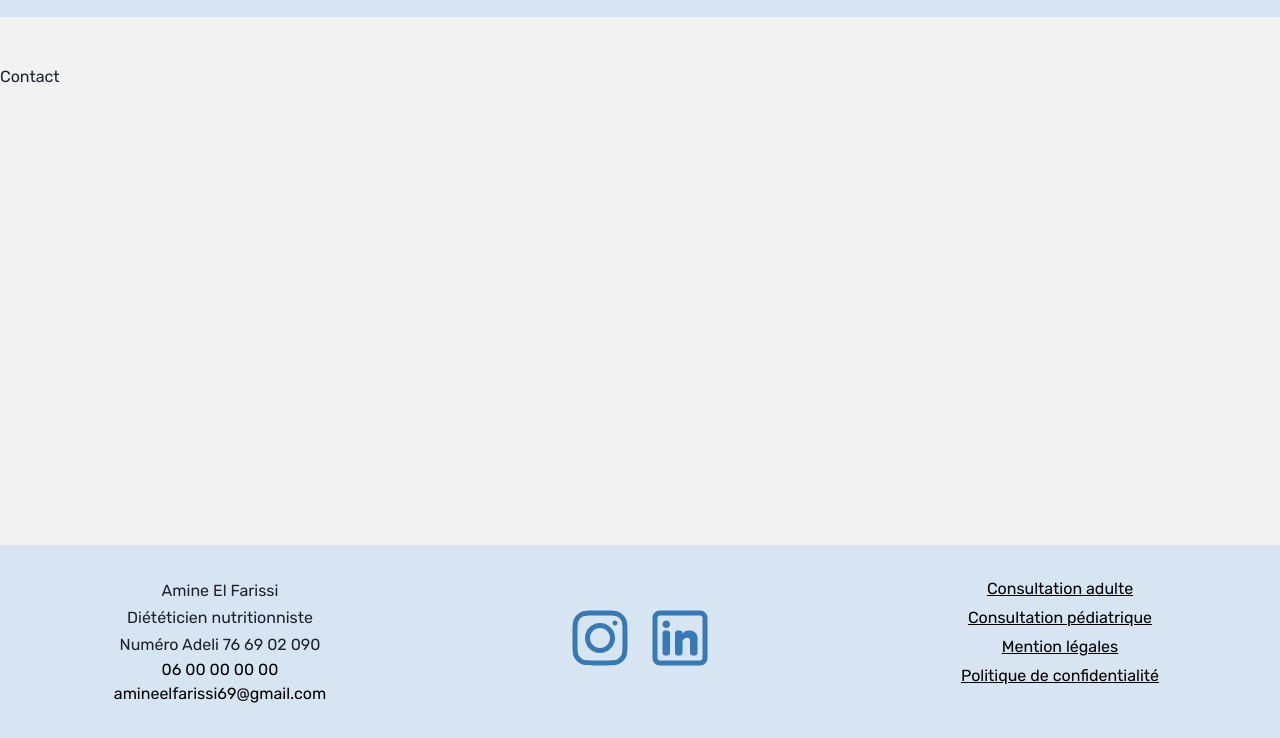
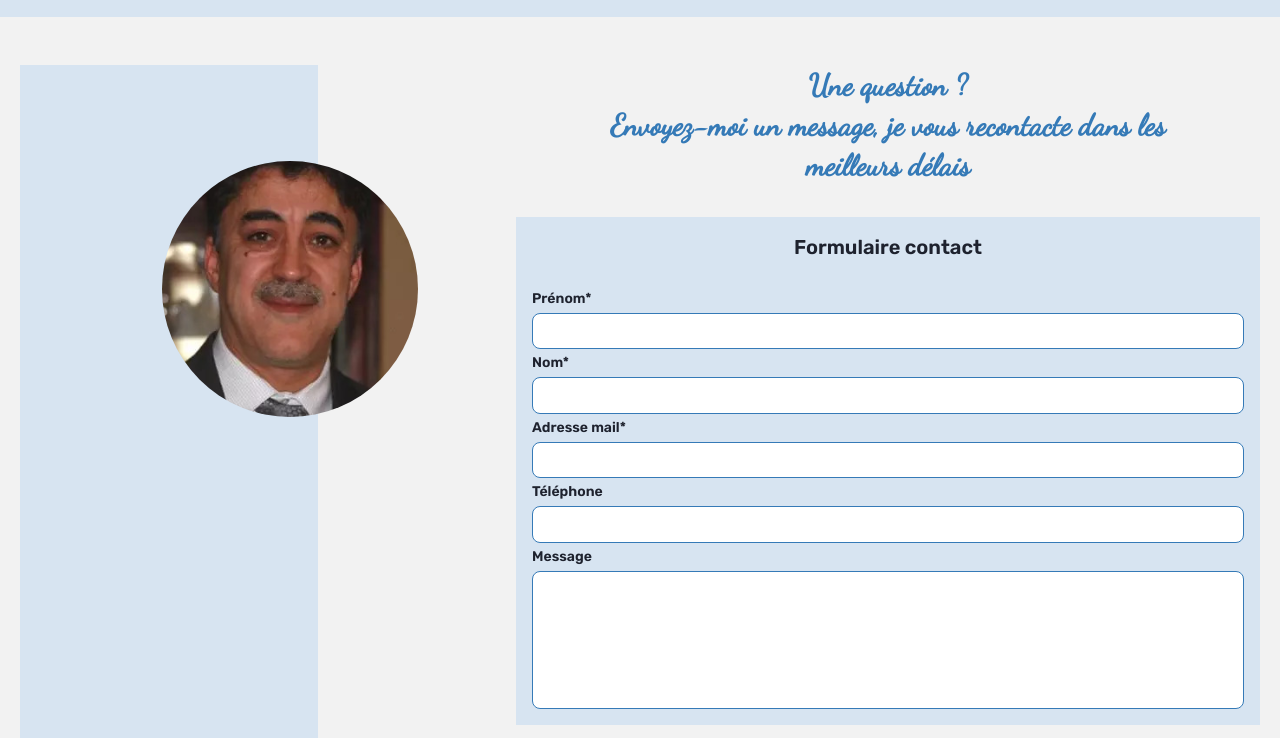
Before and after one commit to MFallahi23/med-project-1, an Astro site: page /contact in a window 1280 px wide. Shown: the part 62-800 px from the top of the page. Built offline with nearby package versions, Linux system fonts and the light colour scheme; Astro itself is replaced by a stand-in of ours.

Commit message:
feat: add pediatric consultation + contact form

```diff
--- a/src/pages/contact.astro
+++ b/src/pages/contact.astro
@@ -1,5 +1,102 @@
 ---
+import { Image } from "astro:assets";
 import BaseLayout from "../layouts/BaseLayout.astro";
+import docImg from "../images/docImg.jpg";
 ---
 
-<BaseLayout> Contact </BaseLayout>
+<BaseLayout title="Contact - Amine El Farissi">
+  <section class="contact">
+    <h1 class="visually-hidden">
+      Page de contact d'Amine El Farissi - Diététicien nutritionniste à
+      Casablanca
+    </h1>
+    <div class="container">
+      <div class="contact__wrapper">
+        <div class="contact__left">
+          <div class="contact__rectangle">
+            <Image
+              class="contact__img"
+              src={docImg}
+              width={256}
+              height={256}
+              alt="Photo d'Amine El Farissi - Diététicien nutritionniste à Casablanca"
+            />
+          </div>
+        </div>
+        <div class="contact__right">
+          <h2 class="contact__title">
+            Une question ? <br />
+            Envoyez-moi un message, je vous recontacte dans les meilleurs délais
+          </h2>
+          <form
+            class="contact__form"
+            id="contact-form"
+            method="POST"
+            action="#"
+          >
+            <div class="contact__form-inner">
+              <h3 class="contact__form-title">Formulaire contact</h3>
+              <div class="custom-input">
+                <label class="custom-input__label" for="firstName"
+                  >Prénom*</label
+                >
+                <input
+                  class="custom-input__field"
+                  type="text"
+                  name="firstName"
+                  id="firstName"
+                />
+              </div>
+              <div class="custom-input">
+                <label class="custom-input__label" for="lastName">Nom*</label>
+                <input
+                  class="custom-input__field"
+                  type="text"
+                  name="lastName"
+                  id="lastName"
+                />
+              </div>
+              <div class="custom-input">
+                <label class="custom-input__label" for="email"
+                  >Adresse mail*</label
+                >
+                <input
+                  class="custom-input__field"
+                  type="email"
+                  name="email"
+                  id="email"
+                />
+              </div>
+              <div class="custom-input">
+                <label class="custom-input__label" for="tel">Téléphone</label>
+                <input
+                  class="custom-input__field"
+                  type="tel"
+                  name="tel"
+                  id="tel"
+                />
+              </div>
+              <div class="custom-textarea">
+                <label class="custom-textarea__label" for="msg">Message</label>
+                <textarea
+                  class="custom-textarea__field"
+                  name="msg"
+                  id="msg"
+                  rows="5"></textarea>
+              </div>
+            </div>
+            <button class="btn contact__btn" type="submit"
+              >Envoyer <svg class="contact__icon" width="35" height="35">
+                <use xlink:href="images/sprite.svg#icon-arrow-right"></use>
+              </svg></button
+            >
+          </form>
+        </div>
+      </div>
+    </div>
+  </section>
+
+  <script>
+    import "../scripts/contact.ts";
+  </script>
+</BaseLayout>
--- a/src/pages/index.astro
+++ b/src/pages/index.astro
@@ -55,7 +55,7 @@ Retrouver la ligne ne doit pas être quelque chose qui met votre santé en dange
 ];
 ---
 
-<BaseLayout title="Home">
+<BaseLayout title="Diététicien nutritionniste à Casablanca">
   <Hero />
   <Info />
   <Break />
--- /dev/null
+++ b/src/scripts/contact.ts
@@ -0,0 +1,23 @@
+const contactForm: HTMLFormElement | null =
+  document.querySelector("#contact-form");
+
+contactForm?.addEventListener("submit", async function (e) {
+  e.preventDefault();
+  const formObj = new FormData(contactForm);
+  const patientSubmission = Object.fromEntries(formObj.entries());
+
+  const response = await fetch(import.meta.env.PUBLIC_APP_WEB_URL, {
+    method: "POST",
+    mode: "no-cors",
+    headers: { "Content-Type": "application/json" },
+    body: JSON.stringify(patientSubmission),
+  });
+
+  alert("Votre message a été envoyé!");
+  this.reset();
+
+  // const result: Result = await response.json();
+  // if (result.status === "success") {
+  //   alert("Worked");
+  // }
+});
--- /dev/null
+++ b/src/styles/blocks/_contact.scss
@@ -0,0 +1,86 @@
+@use "../global/variables" as vars;
+@use "../global/mixins" as *;
+
+.contact {
+  margin: 0 0 48px;
+  &__wrapper {
+    display: grid;
+    grid-template-columns: repeat(5, 1fr);
+    @include vp-767 {
+      display: flex;
+      flex-direction: column;
+      align-items: center;
+    }
+  }
+
+  &__left {
+    grid-column: 2 span;
+    @include vp-767 {
+      display: none;
+    }
+  }
+
+  &__rectangle {
+    width: 60%;
+    position: relative;
+    height: 100%;
+    background-color: vars.$color-lavender;
+  }
+
+  &__img {
+    position: absolute;
+    top: 96px;
+    right: -100px;
+    border-radius: 9000px;
+    aspect-ratio: 1 / 1;
+  }
+
+  &__right {
+    grid-column: 3 span;
+    display: flex;
+    flex-direction: column;
+    align-items: center;
+  }
+
+  &__title {
+    font-size: 30px;
+    line-height: 40px;
+    font-family: vars.$ff-cursive;
+    color: vars.$color-steelblue;
+    text-align: center;
+    max-width: 600px;
+    margin: 0 0 32px;
+  }
+
+  &__form {
+    display: flex;
+    flex-direction: column;
+    align-items: center;
+    gap: 16px;
+    width: 100%;
+
+    &-inner {
+      background-color: vars.$color-lavender;
+      padding: 16px;
+      display: flex;
+      flex-direction: column;
+      align-items: center;
+      width: 100%;
+    }
+
+    &-title {
+      font-size: 20px;
+      line-height: 28px;
+      font-weight: 600;
+      margin: 0 0 24px;
+    }
+  }
+
+  &__btn {
+    font-size: 30px;
+    line-height: 40px;
+    width: 190px;
+    gap: 32px;
+    padding: 5px;
+  }
+}
--- /dev/null
+++ b/src/styles/blocks/_custom-input.scss
@@ -0,0 +1,22 @@
+@use "../global/variables" as vars;
+@use "../global/mixins" as *;
+
+.custom-input {
+  display: flex;
+  flex-direction: column;
+  gap: 4px;
+  width: 100%;
+  margin: 4px 0 0;
+
+  &__field {
+    padding: 8px;
+    border: 1px solid vars.$color-steelblue;
+    border-radius: 8px;
+  }
+
+  &__label {
+    font-size: 14px;
+    font-weight: 600;
+    line-height: 20px;
+  }
+}
--- /dev/null
+++ b/src/styles/blocks/_custom-textarea.scss
@@ -0,0 +1,25 @@
+@use "../global/variables" as vars;
+@use "../global/mixins" as *;
+
+.custom-textarea {
+  display: flex;
+  flex-direction: column;
+  gap: 4px;
+  width: 100%;
+  margin: 4px 0 0;
+
+  &__field {
+    padding: 8px;
+    border: 1px solid vars.$color-steelblue;
+    border-radius: 8px;
+    font-size: 16px;
+    line-height: 24px;
+    font-weight: 400;
+  }
+
+  &__label {
+    font-size: 14px;
+    font-weight: 600;
+    line-height: 20px;
+  }
+}
--- a/src/styles/style.scss
+++ b/src/styles/style.scss
@@ -25,3 +25,6 @@
 @use "blocks/_process";
 @use "blocks/_approach";
 @use "blocks/_pricing";
+@use "blocks/_contact";
+@use "blocks/_custom-input";
+@use "blocks/_custom-textarea";
```
